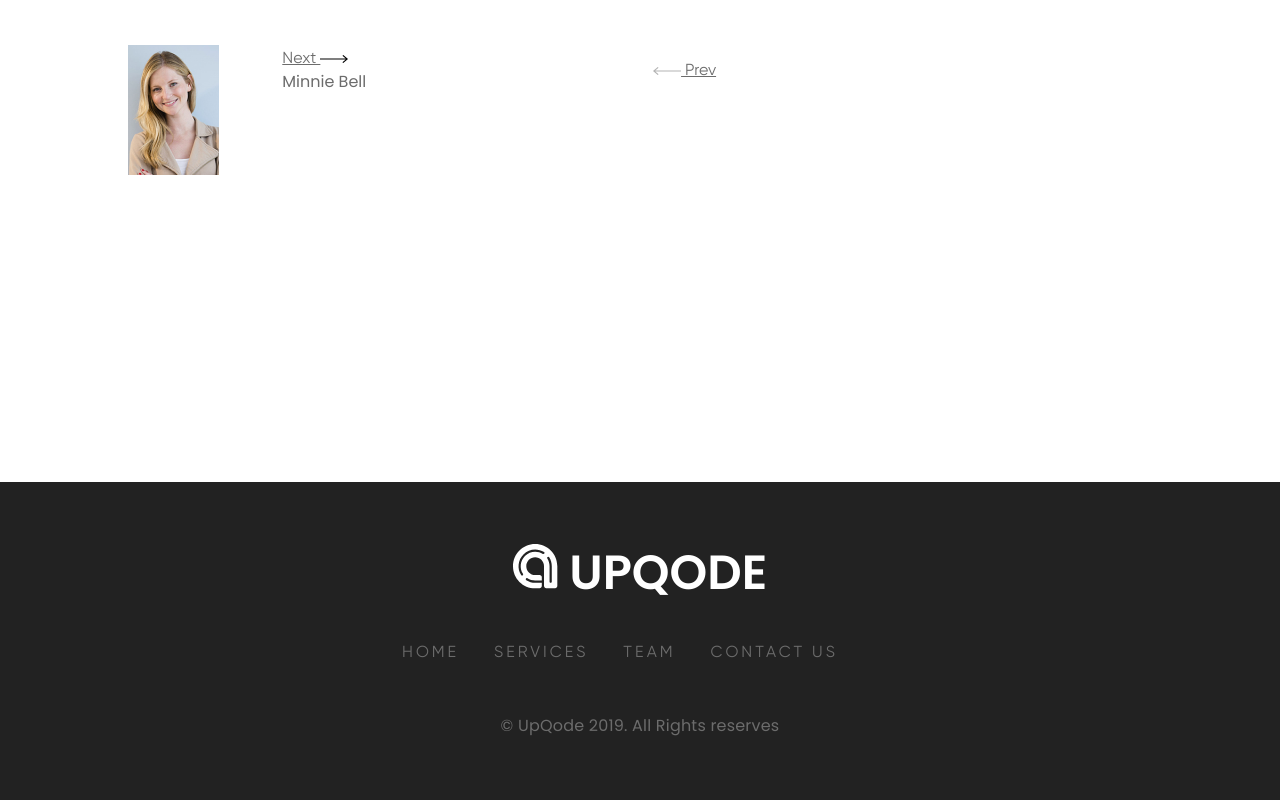
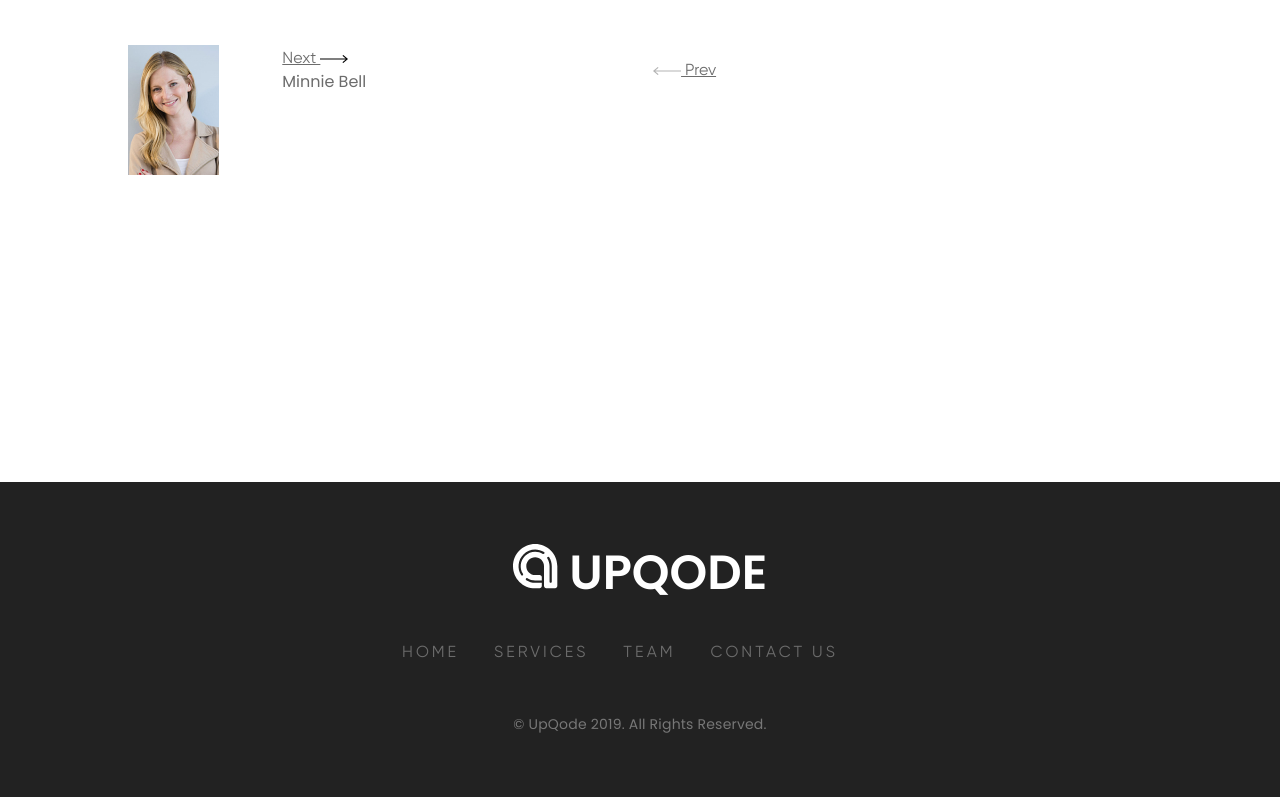
Before and after one commit to AndrewKreshchenko/UPQODE, a website: page app/templates/index.html in a window 1280 px wide. Shown: the part 1999-2799 px from the top of the page. Drawn offline with nearby package versions, Linux system fonts and the light colour scheme.

Commit message:
Update index.html

```diff
--- a/app/templates/index.html
+++ b/app/templates/index.html
@@ -251,9 +251,7 @@
                 </ul>
                 <div class="clearfix"></div>
             </div>
-            <div class="page__footer-copyrights">
-                <p>&copy; UpQode 2019. All Rights reserves</p>
-            </div>
+            <div class="page__footer-copyrights">&copy; UpQode 2019. All Rights Reserved.</div>
         </div>
     </footer>
 
```
